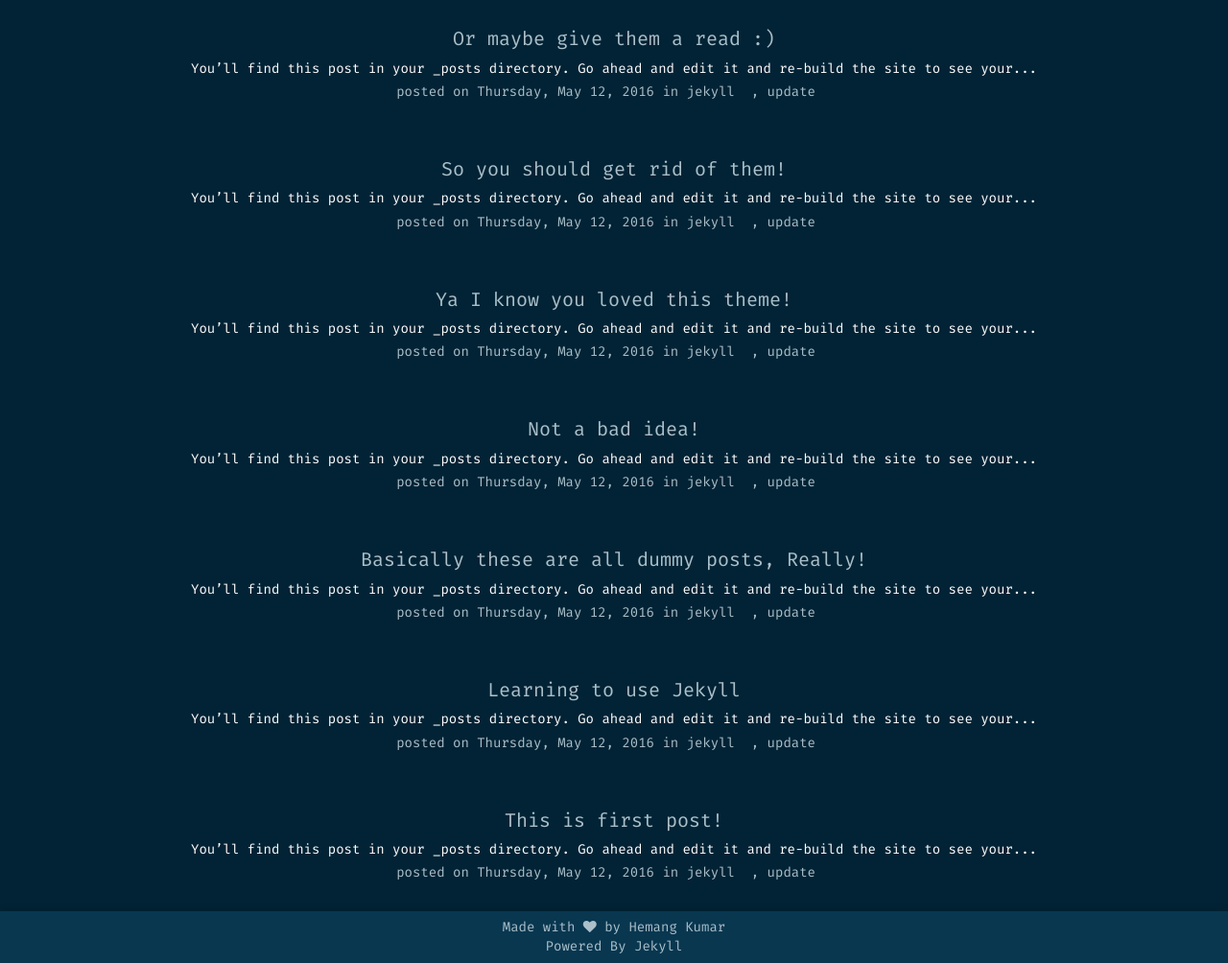
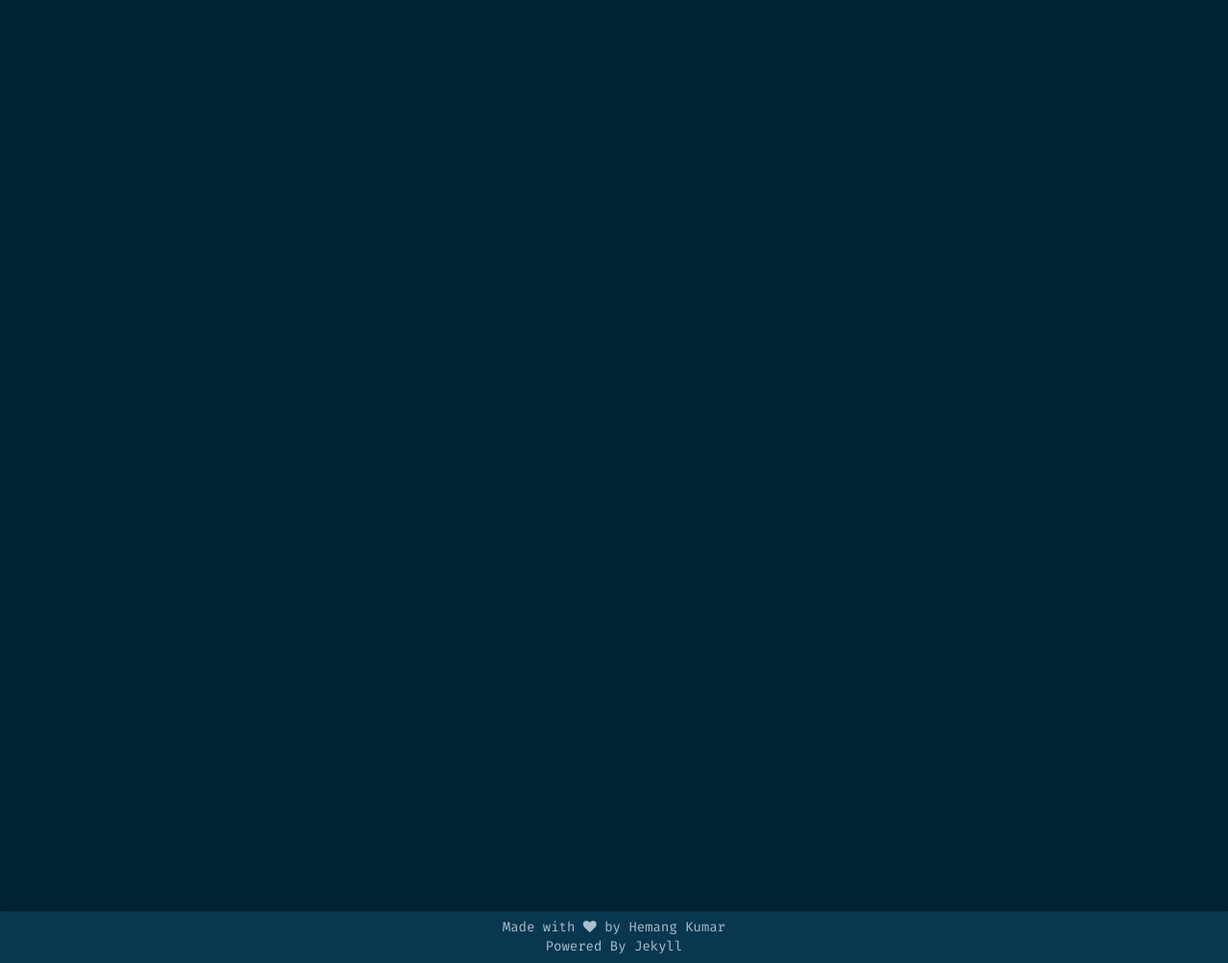
Before and after one commit to manuel-lopez/manuel-lopez.github.io, a Jekyll site: the page built from index.html, in a window 1280 px wide and 1324 px high. Shown: the part 320-1324 px from the top of the window at 96% size. Built offline with Jekyll 4.4.1, drawn with Linux system fonts in a browser that asks for light colours; nearby versions of some CDN libraries; some web fonts are replaced.

Commit message:
Small fixes

```diff
--- a/_posts/2016-05-12-welcome-to-jekyll.markdown
+++ /dev/null
@@ -1,26 +0,0 @@
----
-layout: post
-title:  "This is first post!"
-date:   2016-05-12 22:01:43 +0530
-categories: jekyll update
-author: "Hemang"
----
-You’ll find this post in your `_posts` directory. Go ahead and edit it and re-build the site to see your changes. You can rebuild the site in many different ways, but the most common way is to run `jekyll serve`, which launches a web server and auto-regenerates your site when a file is updated.
-
-To add new posts, simply add a file in the `_posts` directory that follows the convention `YYYY-MM-DD-name-of-post.ext` and includes the necessary front matter. Take a look at the source for this post to get an idea about how it works.
-
-Jekyll also offers powerful support for code snippets:
-
-{% highlight ruby %}
-def print_hi(name)
-  puts "Hi, #{name}"
-end
-print_hi('Tom')
-#=> prints 'Hi, Tom' to STDOUT.
-{% endhighlight %}
-
-Check out the [Jekyll docs][jekyll-docs] for more info on how to get the most out of Jekyll. File all bugs/feature requests at [Jekyll’s GitHub repo][jekyll-gh]. If you have questions, you can ask them on [Jekyll Talk][jekyll-talk].
-
-[jekyll-docs]: http://jekyllrb.com/docs/home
-[jekyll-gh]:   https://github.com/jekyll/jekyll
-[jekyll-talk]: https://talk.jekyllrb.com/
--- a/_posts/2016-05-12-welcome-to-jekyll0.markdown
+++ /dev/null
@@ -1,25 +0,0 @@
----
-layout: post
-title:  "Learning to use Jekyll"
-date:   2016-05-12 22:01:43 +0530
-categories: jekyll update
----
-You’ll find this post in your `_posts` directory. Go ahead and edit it and re-build the site to see your changes. You can rebuild the site in many different ways, but the most common way is to run `jekyll serve`, which launches a web server and auto-regenerates your site when a file is updated.
-
-To add new posts, simply add a file in the `_posts` directory that follows the convention `YYYY-MM-DD-name-of-post.ext` and includes the necessary front matter. Take a look at the source for this post to get an idea about how it works.
-
-Jekyll also offers powerful support for code snippets:
-
-{% highlight ruby %}
-def print_hi(name)
-  puts "Hi, #{name}"
-end
-print_hi('Tom')
-#=> prints 'Hi, Tom' to STDOUT.
-{% endhighlight %}
-
-Check out the [Jekyll docs][jekyll-docs] for more info on how to get the most out of Jekyll. File all bugs/feature requests at [Jekyll’s GitHub repo][jekyll-gh]. If you have questions, you can ask them on [Jekyll Talk][jekyll-talk].
-
-[jekyll-docs]: http://jekyllrb.com/docs/home
-[jekyll-gh]:   https://github.com/jekyll/jekyll
-[jekyll-talk]: https://talk.jekyllrb.com/
--- a/_posts/2016-05-12-welcome-to-jekyll1.markdown
+++ /dev/null
@@ -1,25 +0,0 @@
----
-layout: post
-title:  "Basically these are all dummy posts, Really!"
-date:   2016-05-12 22:01:43 +0530
-categories: jekyll update
----
-You’ll find this post in your `_posts` directory. Go ahead and edit it and re-build the site to see your changes. You can rebuild the site in many different ways, but the most common way is to run `jekyll serve`, which launches a web server and auto-regenerates your site when a file is updated.
-
-To add new posts, simply add a file in the `_posts` directory that follows the convention `YYYY-MM-DD-name-of-post.ext` and includes the necessary front matter. Take a look at the source for this post to get an idea about how it works.
-
-Jekyll also offers powerful support for code snippets:
-
-{% highlight ruby %}
-def print_hi(name)
-  puts "Hi, #{name}"
-end
-print_hi('Tom')
-#=> prints 'Hi, Tom' to STDOUT.
-{% endhighlight %}
-
-Check out the [Jekyll docs][jekyll-docs] for more info on how to get the most out of Jekyll. File all bugs/feature requests at [Jekyll’s GitHub repo][jekyll-gh]. If you have questions, you can ask them on [Jekyll Talk][jekyll-talk].
-
-[jekyll-docs]: http://jekyllrb.com/docs/home
-[jekyll-gh]:   https://github.com/jekyll/jekyll
-[jekyll-talk]: https://talk.jekyllrb.com/
--- a/_posts/2016-05-12-welcome-to-jekyll10.markdown
+++ /dev/null
@@ -1,25 +0,0 @@
----
-layout: post
-title:  "Not a bad idea!"
-date:   2016-05-12 22:01:43 +0530
-categories: jekyll update
----
-You’ll find this post in your `_posts` directory. Go ahead and edit it and re-build the site to see your changes. You can rebuild the site in many different ways, but the most common way is to run `jekyll serve`, which launches a web server and auto-regenerates your site when a file is updated.
-
-To add new posts, simply add a file in the `_posts` directory that follows the convention `YYYY-MM-DD-name-of-post.ext` and includes the necessary front matter. Take a look at the source for this post to get an idea about how it works.
-
-Jekyll also offers powerful support for code snippets:
-
-{% highlight ruby %}
-def print_hi(name)
-  puts "Hi, #{name}"
-end
-print_hi('Tom')
-#=> prints 'Hi, Tom' to STDOUT.
-{% endhighlight %}
-
-Check out the [Jekyll docs][jekyll-docs] for more info on how to get the most out of Jekyll. File all bugs/feature requests at [Jekyll’s GitHub repo][jekyll-gh]. If you have questions, you can ask them on [Jekyll Talk][jekyll-talk].
-
-[jekyll-docs]: http://jekyllrb.com/docs/home
-[jekyll-gh]:   https://github.com/jekyll/jekyll
-[jekyll-talk]: https://talk.jekyllrb.com/
--- a/_posts/2016-05-12-welcome-to-jekyll11.markdown
+++ /dev/null
@@ -1,25 +0,0 @@
----
-layout: post
-title:  "Ya I know you loved this theme!"
-date:   2016-05-12 22:01:43 +0530
-categories: jekyll update
----
-You’ll find this post in your `_posts` directory. Go ahead and edit it and re-build the site to see your changes. You can rebuild the site in many different ways, but the most common way is to run `jekyll serve`, which launches a web server and auto-regenerates your site when a file is updated.
-
-To add new posts, simply add a file in the `_posts` directory that follows the convention `YYYY-MM-DD-name-of-post.ext` and includes the necessary front matter. Take a look at the source for this post to get an idea about how it works.
-
-Jekyll also offers powerful support for code snippets:
-
-{% highlight ruby %}
-def print_hi(name)
-  puts "Hi, #{name}"
-end
-print_hi('Tom')
-#=> prints 'Hi, Tom' to STDOUT.
-{% endhighlight %}
-
-Check out the [Jekyll docs][jekyll-docs] for more info on how to get the most out of Jekyll. File all bugs/feature requests at [Jekyll’s GitHub repo][jekyll-gh]. If you have questions, you can ask them on [Jekyll Talk][jekyll-talk].
-
-[jekyll-docs]: http://jekyllrb.com/docs/home
-[jekyll-gh]:   https://github.com/jekyll/jekyll
-[jekyll-talk]: https://talk.jekyllrb.com/
--- a/_posts/2016-05-12-welcome-to-jekyll2.markdown
+++ /dev/null
@@ -1,25 +0,0 @@
----
-layout: post
-title:  "So you should get rid of them!"
-date:   2016-05-12 22:01:43 +0530
-categories: jekyll update
----
-You’ll find this post in your `_posts` directory. Go ahead and edit it and re-build the site to see your changes. You can rebuild the site in many different ways, but the most common way is to run `jekyll serve`, which launches a web server and auto-regenerates your site when a file is updated.
-
-To add new posts, simply add a file in the `_posts` directory that follows the convention `YYYY-MM-DD-name-of-post.ext` and includes the necessary front matter. Take a look at the source for this post to get an idea about how it works.
-
-Jekyll also offers powerful support for code snippets:
-
-{% highlight ruby %}
-def print_hi(name)
-  puts "Hi, #{name}"
-end
-print_hi('Tom')
-#=> prints 'Hi, Tom' to STDOUT.
-{% endhighlight %}
-
-Check out the [Jekyll docs][jekyll-docs] for more info on how to get the most out of Jekyll. File all bugs/feature requests at [Jekyll’s GitHub repo][jekyll-gh]. If you have questions, you can ask them on [Jekyll Talk][jekyll-talk].
-
-[jekyll-docs]: http://jekyllrb.com/docs/home
-[jekyll-gh]:   https://github.com/jekyll/jekyll
-[jekyll-talk]: https://talk.jekyllrb.com/
--- a/_posts/2016-05-12-welcome-to-jekyll3.markdown
+++ /dev/null
@@ -1,25 +0,0 @@
----
-layout: post
-title:  "Or maybe give them a read :)"
-date:   2016-05-12 22:01:43 +0530
-categories: jekyll update
----
-You’ll find this post in your `_posts` directory. Go ahead and edit it and re-build the site to see your changes. You can rebuild the site in many different ways, but the most common way is to run `jekyll serve`, which launches a web server and auto-regenerates your site when a file is updated.
-
-To add new posts, simply add a file in the `_posts` directory that follows the convention `YYYY-MM-DD-name-of-post.ext` and includes the necessary front matter. Take a look at the source for this post to get an idea about how it works.
-
-Jekyll also offers powerful support for code snippets:
-
-{% highlight ruby %}
-def print_hi(name)
-  puts "Hi, #{name}"
-end
-print_hi('Tom')
-#=> prints 'Hi, Tom' to STDOUT.
-{% endhighlight %}
-
-Check out the [Jekyll docs][jekyll-docs] for more info on how to get the most out of Jekyll. File all bugs/feature requests at [Jekyll’s GitHub repo][jekyll-gh]. If you have questions, you can ask them on [Jekyll Talk][jekyll-talk].
-
-[jekyll-docs]: http://jekyllrb.com/docs/home
-[jekyll-gh]:   https://github.com/jekyll/jekyll
-[jekyll-talk]: https://talk.jekyllrb.com/
```
Also changed, not shown: thesis.md (+0 -2 lines).
